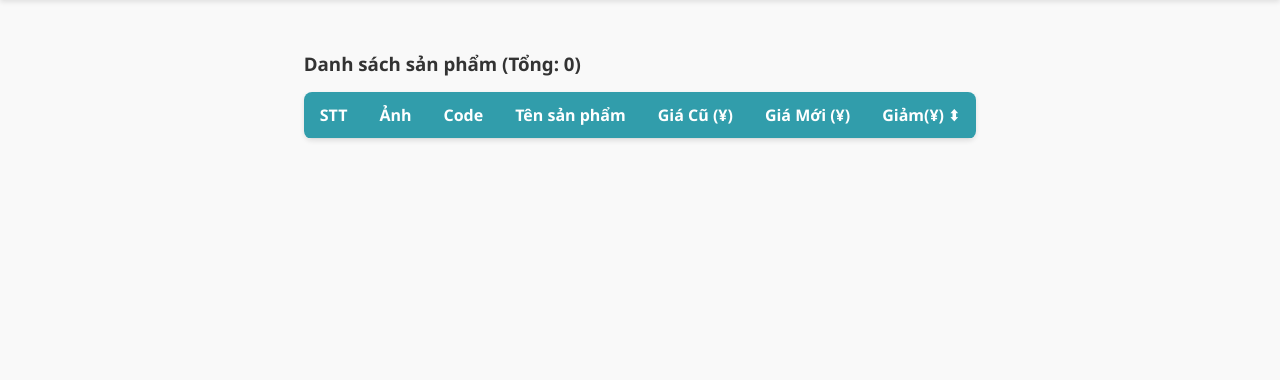
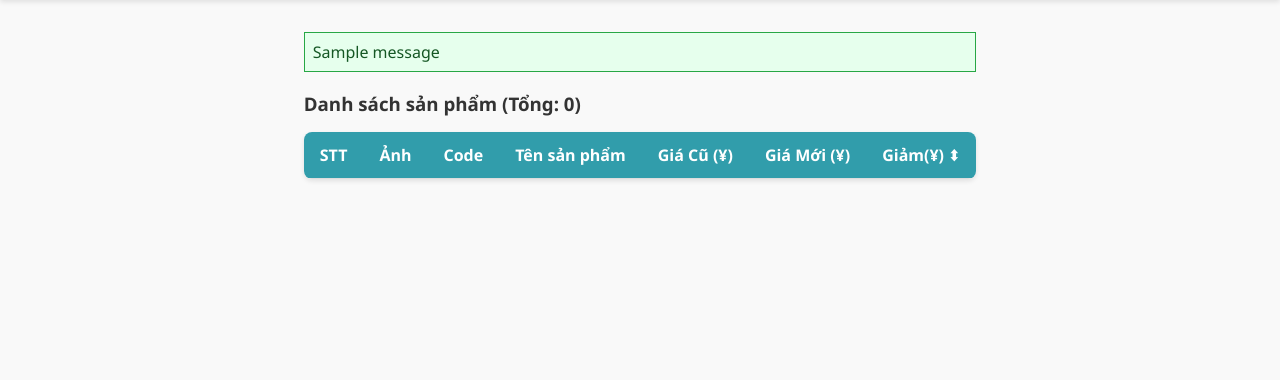
Before and after one commit to xuanthinh2612/scrapToolWithPythonAndFlaskAndsqlalchemy, a Flask app: page /gu in a window 1280 px wide. Shown: the part 70-450 px from the top of the page. Run offline with Flask 3, Linux system fonts and the light colour scheme; tables that the repository leaves empty hold one stand-in row (values such as "Sample post"); one stand-in notice (Sample message) is shown; lists and menus that the app fills with data are empty.

Commit message:
add message flash

```diff
--- a/app/__init__.py
+++ b/app/__init__.py
@@ -8,6 +8,7 @@ migrate = Migrate()
 
 def create_app():
     app = Flask(__name__)
+    app.secret_key = "your_secret_key"  # đặt secret key bất kỳ
 
     # Cấu hình MySQL
     app.config["SQLALCHEMY_DATABASE_URI"] = "mysql+mysqlconnector://root:1010@localhost:3306/uniqlo"
--- a/app/routes.py
+++ b/app/routes.py
@@ -1,7 +1,7 @@
 import threading
 from collections import defaultdict
 
-from flask import Blueprint, render_template, request, redirect, url_for, jsonify
+from flask import Blueprint, render_template, request, redirect, url_for, jsonify, flash
 from sqlalchemy import desc, or_, asc, and_
 
 from scraper import google_mail_service
@@ -70,7 +70,7 @@ def crawl_uniqlo_route():
         t = threading.Thread(target=uniqlo_crawl.start_crawl_uniqlo)
         t.daemon = True  # Thread tự kết thúc khi app tắt
         t.start()
-
+        flash("Đã bắt đầu scan dữ liệu!", "success")  # gửi message
         return redirect(url_for("main.index"))
     except Exception as e:
         return f"Lỗi: {str(e)}"
@@ -272,6 +272,7 @@ def update_all_email_data():
         t = threading.Thread(target=google_mail_service.start_scan_email)
         t.daemon = True  # Thread tự kết thúc khi app tắt
         t.start()
+        flash("Đang scan mail! quay lại sau 5 phút nữa", "success")  # gửi message
         return redirect(url_for("main.order_index"))
     except Exception as e:
         return f"Lỗi: {str(e)}"
--- a/app/templates/index.html
+++ b/app/templates/index.html
@@ -227,7 +227,14 @@
             transform: scale(1.1);
         }
     </style>
-
+    <style>
+        .flash-message.success {
+            background-color: #e6ffed;
+            border: 1px solid #28a745;
+            color: #155724;
+            padding: 0.5rem
+        }
+    </style>
 </head>
 
 <body>
@@ -253,6 +260,15 @@
 </nav>
 
 <div class="container">
+    {% with messages = get_flashed_messages(with_categories=true) %}
+    {% if messages %}
+    {% for category, message in messages %}
+    <div class="flash-message {{ category }}">
+        {{ message }}
+    </div>
+    {% endfor %}
+    {% endif %}
+    {% endwith %}
     <h3>Danh sách sản phẩm (Tổng: {{ products|length }})</h3>
     <table id="productTable">
         <thead>
```
Also changed, not shown: app/templates/orders_index.html (+17 -0 lines).
